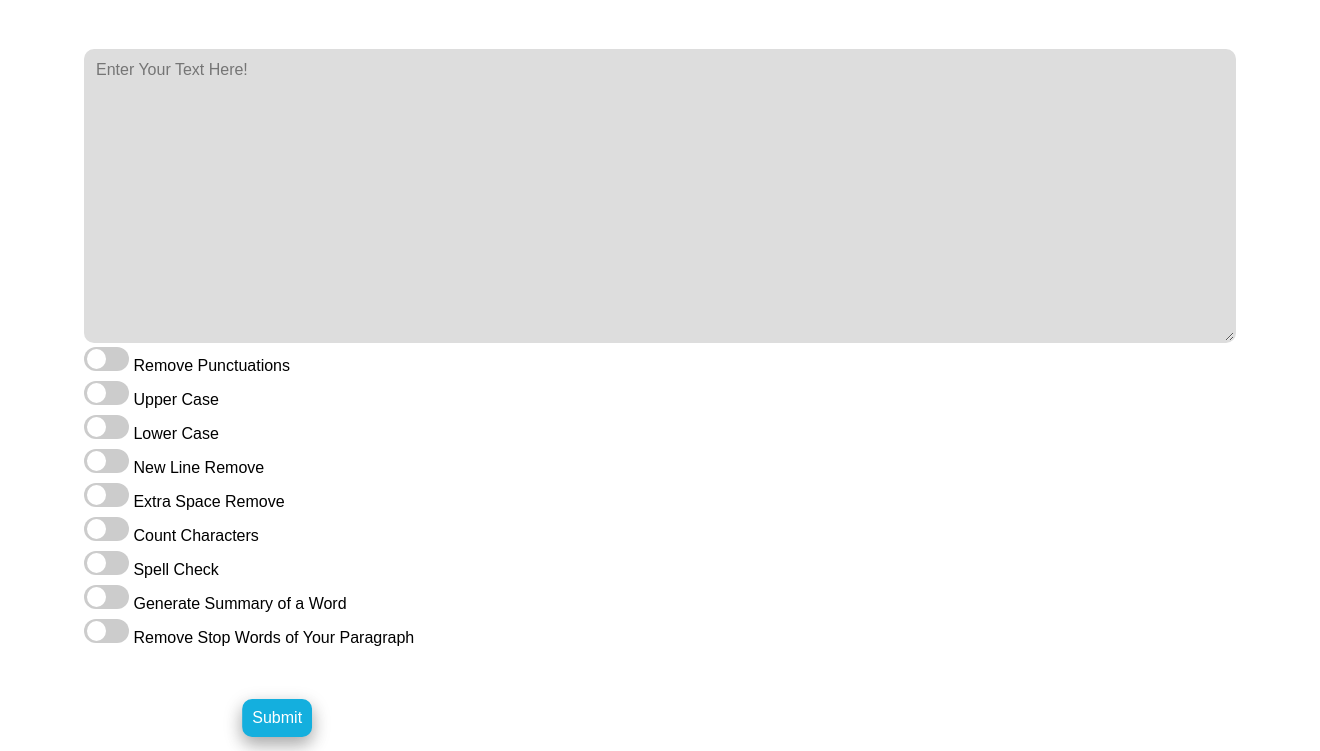
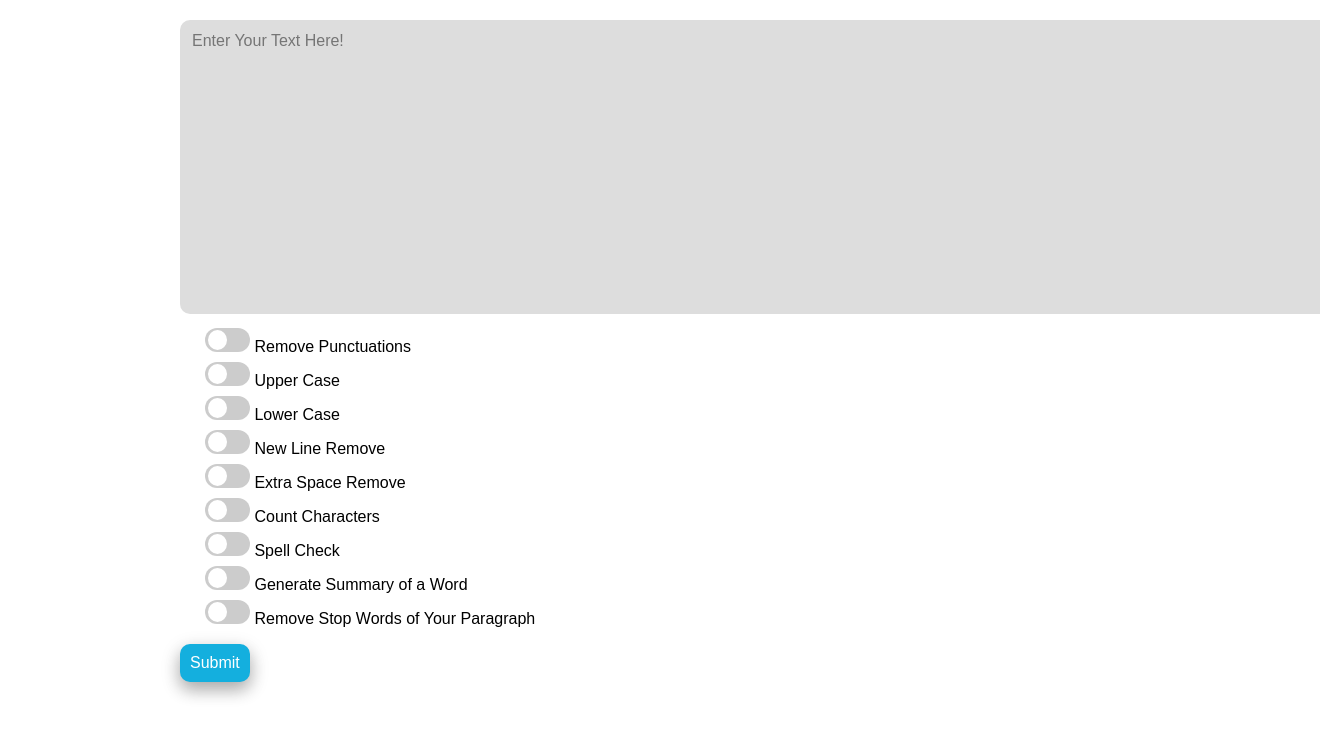
Before and after one commit to Kalaichelvan-Tamilselvan/SmartApp, a Django app: template smartapp/smartapplication/templates/index.html in a window 1320 px wide; the page is wider, and only the part inside the window is pictured. Shown: the part 49-800 px from the top of that part. Run offline with Django 4.2, Linux system fonts and the light colour scheme; the template is opened without the code that fills it, so the values that code supplies are empty.

Commit message:
Aligned submit button & added proper CSS
Aligned submit button.
Added all CSS properly

```diff
--- a/smartapp/smartapplication/static/styles.css
+++ b/smartapp/smartapplication/static/styles.css
@@ -41,8 +41,7 @@
   border: 2px solid transparent;
   color: white;
   background-color: #c7aa6a;
-    box-shadow: 0 8px 16px 0 rgba(0, 0, 0, 0.2),
-        0 6px 20px 0 rgba(0, 0, 0, 0.19);
+  box-shadow: 0 8px 16px 0 rgba(0, 0, 0, 0.2), 0 6px 20px 0 rgba(0, 0, 0, 0.19);
   padding: 1em;
   text-align: center;
   text-decoration: none;
@@ -63,7 +62,7 @@ textarea {
   outline: none;
   font-size: 16px;
 }
-.switch{
+.switch {
   position: relative;
   display: inline-block;
   width: 45px;
@@ -82,9 +81,8 @@ textarea {
   right: 0;
   bottom: 0;
   background-color: #ccc;
-  -webkit-transition: .4s;
-  transition: .4s;
-
+  -webkit-transition: 0.4s;
+  transition: 0.4s;
 }
 .slider:before {
   position: absolute;
@@ -94,8 +92,8 @@ textarea {
   left: 3px;
   bottom: 2px;
   background-color: white;
-  -webkit-transition: .4s;
-  transition: .4s;
+  -webkit-transition: 0.4s;
+  transition: 0.4s;
 }
 input:checked + .slider {
   background-color: #c7aa6a;
@@ -114,38 +112,40 @@ input:checked + .slider:before {
 .slider.round:before {
   border-radius: 50%;
 }
-.toggle_button{
+.toggle_button {
   line-height: 30px;
+  margin: 10px 25px;
 }
 .textbox {
-    position: absolute;
-    top: 50%;
-    left: 50%;
-    transform: translate(-50%, -50%);
+  max-width: 1000px;
+  margin: auto;
+  padding: 20px;
 }
-.main{
+.main {
   margin-left: 1%;
 }
 .submit {
-    margin-left: 1%;
-    margin-top: 0.5%;
   border-radius: 10px;
   border: 2px solid transparent;
   color: white;
   background-color: #14afde;
-    box-shadow: 0 8px 16px 0 rgba(0, 0, 0, 0.2),
-        0 6px 20px 0 rgba(0, 0, 0, 0.19);
+  box-shadow: 0 8px 16px 0 rgba(0, 0, 0, 0.2), 0 6px 20px 0 rgba(0, 0, 0, 0.19);
   padding: 0.5em;
   text-align: center;
   text-decoration: none;
   font-size: 16px;
   cursor: pointer;
   display: inline-block;
-    position: absolute;
-    top: 95%;
-    left: 20%;
-    transform: translate(-50%, -50%);
 }
 .guide {
-    margin: 10%;
+  background-color: #ddd;
+  color: black;
+  padding: 20px;
+  border-radius: 10px;
+  margin: 5%;
 }
+
+.details {
+  margin: 25px 350px;
+  font-family: Lucida Sans Unicode;
+}
--- a/smartapp/smartapplication/templates/index.html
+++ b/smartapp/smartapplication/templates/index.html
@@ -26,9 +26,9 @@
 					<p> <label class="switch"> {{ form.remove_stop_words }}
 						<span class = "slider round"> </span> </label> Remove Stop Words of Your Paragraph</p>
 				</div>
+			<a href="guide">
+				<button class="submit">Submit</button>
+			</a>
 		</div>
-		<a href="guide">
-			<button class="submit">Submit</button>
-		</a>
 	</form>
 {% endblock %}
```
Lines whose indentation alone changed are shown as unchanged.
